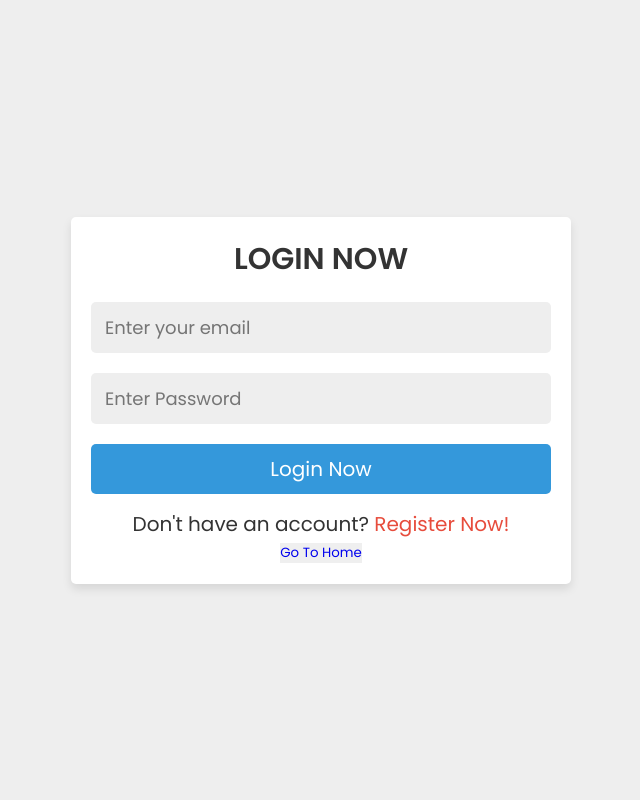
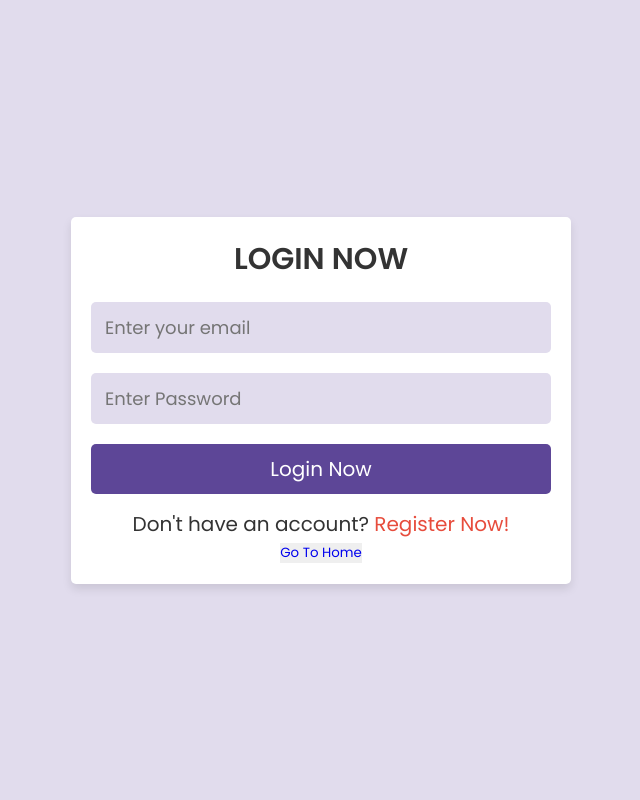
Before and after one commit to FireQueen-3010/Svasthyam, a PHP site: page /login-system/login.php in a window 1280 px wide. Shown: the whole page, without its empty margins (319-959 px from the left). Run offline with PHP 8.4, Linux system fonts and the light colour scheme.

Commit message:
Made tiny changes

```diff
--- a/login-system/css/style.css
+++ b/login-system/css/style.css
@@ -1,13 +1,13 @@
 @import url('https://fonts.googleapis.com/css2?family=Poppins:wght@100;200;300;400;500;600&display=swap');
 
 :root{
-   --blue:#3498db;
-   --dark-blue:#2980b9;
+   --purple:#5D4697;
+   --dark-purple:#5D4697;
    --red:#e74c3c;
    --dark-red:#c0392b;
    --black:#333;
    --white:#fff;
-   --light-bg:#eee;
+   --light-bg:#E1DCED;
    --box-shadow:0 5px 10px rgba(0,0,0,.1);
 }
 
@@ -28,7 +28,7 @@
 }
 
 *::-webkit-scrollbar-thumb{
-   background-color: var(--blue);
+   background-color: var(--purple);
 }
 
 .btn,
@@ -45,11 +45,11 @@
 }
 
 .btn{
-   background-color: var(--blue);
+   background-color: var(--purple);
 }
 
 .btn:hover{
-   background-color: var(--dark-blue);
+   background-color: var(--dark-purple);
 }
 
 .delete-btn{
--- a/login-system/home.php
+++ b/login-system/home.php
@@ -48,8 +48,8 @@ if (isset($_GET['logout'])) {
          ?>
          <h3><?php echo $fetch['name']; ?></h3>
          <div style="display:flex; flex-direction:row; flex-wrap: wrap; justify-content: space-evenly; margin-top: 1rem;">
-            <h4><span style="color:#2980B9;">Height: </span><?php echo $fetch['height']; ?>cms </h4>
-            <h4><span style="color:#2980B9;">Weight: </span><?php echo $fetch['weight']; ?>kgs </h4>
+            <h4><span style="color:#5D4697;">Height: </span><?php echo $fetch['height']; ?>cms </h4>
+            <h4><span style="color:#5D4697;">Weight: </span><?php echo $fetch['weight']; ?>kgs </h4>
          </div>
          <div style="display:flex; flex-direction:row; flex-wrap: wrap; justify-content: space-evenly; margin-top: 1rem; margin-bottom: 1rem;">
             <h4><span style="color:#E74C3C;">Age: </span><?php echo $fetch['age']; ?> </h4>
```
